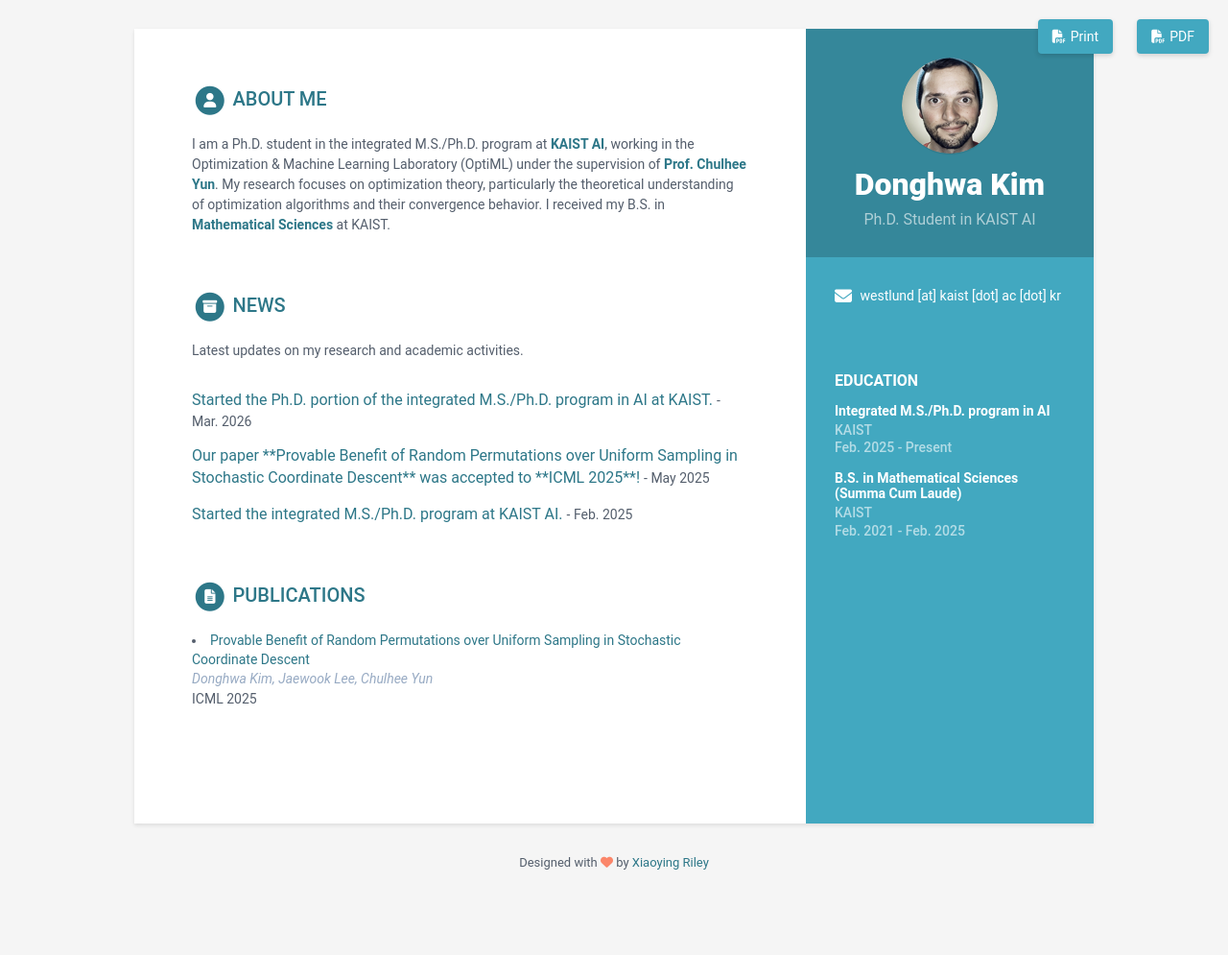
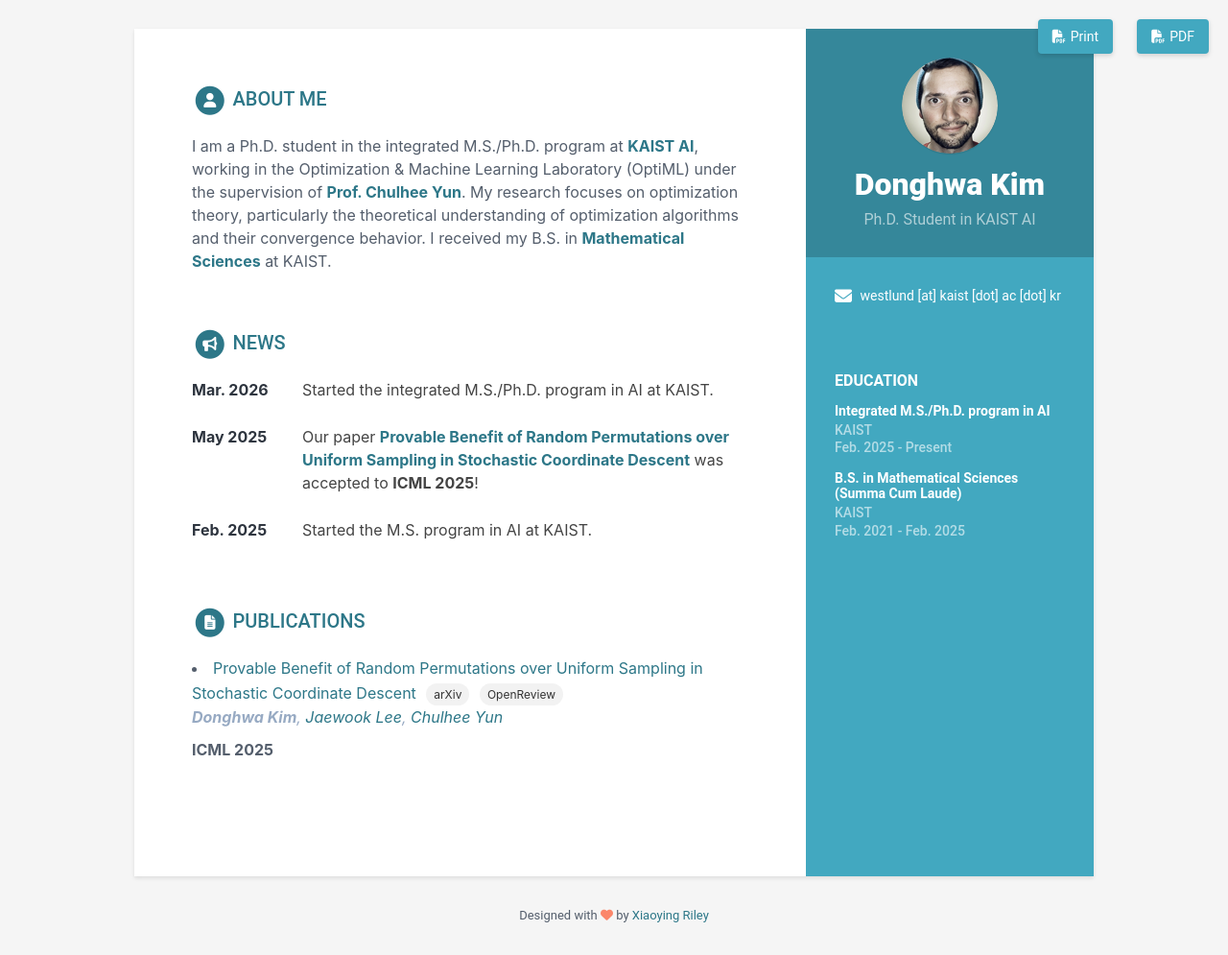
Before and after one commit to donghwakim0/donghwakim0.github.io, a Jekyll site: the page built from index.html, in a window 1280 px wide. Shown: the whole page at 96% size. Built offline with Jekyll 4.4.1, drawn with Linux system fonts in a browser that asks for light colours; before the commit the page ends 940 px from its top, so only the background shows below that.

Commit message:
news section; buttons for arxiv/openreview; markdownify authors and conference in publications;

```diff
--- a/_data/data.yml
+++ b/_data/data.yml
@@ -218,22 +218,13 @@ education:
 #     link: "#"
 #     tagline: "A responsive Bootstrap one page theme designed to help app developers promote their mobile apps"
 
-projects:
-  title: News
-  intro: >
-    Latest updates on my research and academic activities.
-  assignments:
-  - title: "Started the Ph.D. portion of the integrated M.S./Ph.D. program in AI at KAIST."
-    link: "#"
-    tagline: "Mar. 2026"
-
-  - title: "Our paper **Provable Benefit of Random Permutations over Uniform Sampling in Stochastic Coordinate Descent** was accepted to **ICML 2025**!"
-    link: "https://openreview.net/forum?id=KBUSuiLBMq"
-    tagline: "May 2025"
-
-  - title: "Started the integrated M.S./Ph.D. program at KAIST AI."
-    link: "#"
-    tagline: "Feb. 2025"
+news:
+  - date: "Mar. 2026"
+    content: "Started the integrated M.S./Ph.D. program in AI at KAIST."
+  - date: "May 2025"
+    content: "Our paper [**Provable Benefit of Random Permutations over Uniform Sampling in Stochastic Coordinate Descent**](https://openreview.net/forum?id=KBUSuiLBMq) was accepted to **ICML 2025**!"
+  - date: "Feb. 2025"
+    content: "Started the M.S. program in AI at KAIST."
 
 publications:
   title: Publications
@@ -244,8 +235,10 @@ publications:
   papers:
   - title: Provable Benefit of Random Permutations over Uniform Sampling in Stochastic Coordinate Descent
     link: "https://openreview.net/forum?id=KBUSuiLBMq"
-    authors: "Donghwa Kim, Jaewook Lee, Chulhee Yun"
-    conference: ICML 2025
+    authors: "**Donghwa Kim**, [Jaewook Lee](https://jwlee-primal.com/), [Chulhee Yun](https://chulheeyun.github.io/)"
+    conference: "**ICML 2025**"
+    arxiv: "https://arxiv.org/abs/2505.23152"
+    openreview: "https://openreview.net/forum?id=KBUSuiLBMq"
 
   # - title: "Genetic Programming III: Darwinian Invention &amp; Problem Solving"
   #   link: "#"
--- /dev/null
+++ b/_includes/news.html
@@ -0,0 +1,25 @@
+{% assign news_list = site.data.data.news %}
+{% if news_list %}
+<section class="section news-section">
+  <h2 class="section-title">
+    <span class="fa-stack fa-xs">
+      <i class="fas fa-circle fa-stack-2x"></i>
+      <i class="fas fa-bullhorn fa-stack-1x fa-inverse"></i>
+    </span>
+    News
+  </h2>
+
+  <div class="news-container" style="margin-top: 20px;">
+    {% for item in news_list %}
+      <div class="item" style="margin-bottom: 15px; display: flex; align-items: flex-start; line-height: 1.6;">
+        <span class="news-date" style="min-width: 100px; font-weight: 700; color: #2d343e; flex-shrink: 0;">
+          {{ item.date }}
+        </span>
+        <span class="news-content" style="color: #444; margin-left: 15px;">
+          {{ item.content | markdownify }}
+        </span>
+      </div>
+    {% endfor %}
+  </div>
+</section>
+{% endif %}
--- a/_includes/publications.html
+++ b/_includes/publications.html
@@ -18,13 +18,23 @@
 
   {% for publication in publications.papers %}
   <div class="item">
-    {% if publication.link %}
-      <li><a href="{{ publication.link }}">{{ publication.title }}</a></li>
-    {% else %}
-      <li>{{ publication.title }}</li>
-    {% endif %}
-    <div class="publication-authors">{{ publication.authors }}</div>
-    <div class="publication-conference">{{ publication.conference }}</div>
+    <li>
+      {% if publication.link %}
+        <a href="{{ publication.link }}">{{ publication.title }}</a>
+      {% else %}
+        {{ publication.title }}
+      {% endif %}
+
+      {% if publication.arxiv %}
+        <a href="{{ publication.arxiv }}" target="_blank" rel="noopener" class="pub-badge">arXiv</a>
+      {% endif %}
+      {% if publication.openreview %}
+        <a href="{{ publication.openreview }}" target="_blank" rel="noopener" class="pub-badge">OpenReview</a>
+      {% endif %}
+    </li>
+
+    <div class="publication-authors">{{ publication.authors | markdownify }}</div>
+    <div class="publication-conference">{{ publication.conference | markdownify }}</div>
   </div><!--//item-->
   {% endfor %}
 
--- a/assets/css/main.scss
+++ b/assets/css/main.scss
@@ -16,3 +16,28 @@ $sidebar-order: 2;
 
 @import "skins/{{ site.theme_skin | default: 'blue' }}"; // skin
 @import "default"; // main partials
+
+.section .item,
+.section .summary,
+.section .details,
+.section .intro {
+  font-family: "Inter", -apple-system, BlinkMacSystemFont, "Segoe UI", Roboto, sans-serif;
+  font-size: 16px;
+  line-height: 1.6;
+}
+
+.pub-badge {
+  display: inline-block;
+  padding: 2px 8px;
+  margin-left: 6px;
+  font-size: 0.75em;
+  border-radius: 999px;
+  background-color: #f2f2f2;
+  text-decoration: none;
+  color: #333;
+  vertical-align: middle;
+}
+
+.pub-badge:hover {
+  background-color: #e0e0e0;
+}
--- a/index.html
+++ b/index.html
@@ -4,6 +4,7 @@ layout: default
 
 
 {% include career-profile.html %}
+{% include news.html %}
 
 {% unless site.data.data.sidebar.education %}
   {% include education.html %}
```
